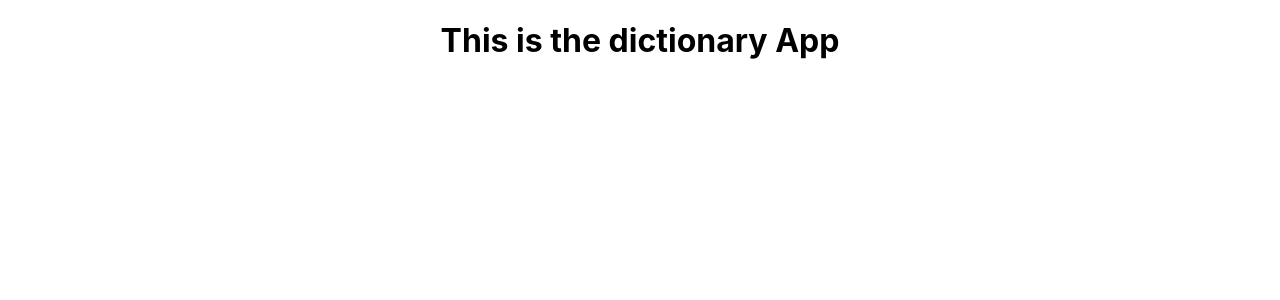
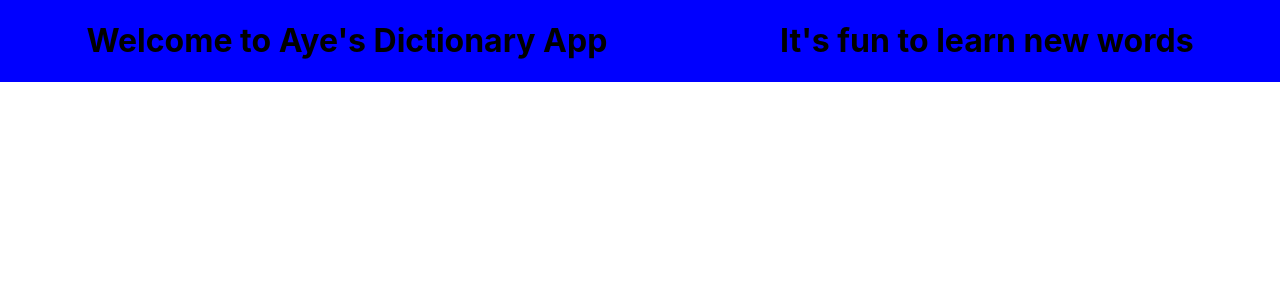
Before and after one commit to Alaska01/Dictionary-App, a React (Create React App) app: page / in a window 1280 px wide. Shown: the top 300 px of the page. Built offline with nearby package versions, Linux system fonts and the light colour scheme.

Commit message:
Create Navbar and Navbar styling

```diff
--- a/src/App.js
+++ b/src/App.js
@@ -1,12 +1,10 @@
-import logo from './logo.svg';
 import './App.css';
+import Navbar from './components/Navbar';
 
 function App() {
   return (
     <div className="App">
-      <h1>
-        This is the dictionary App
-      </h1>
+      <Navbar />
     </div>
   );
 }
--- /dev/null
+++ b/src/components/Navbar.js
@@ -0,0 +1,15 @@
+import React from 'react';
+import '../styles/Navbar.css'
+// import Navbar from './Navbar';
+function Navbar() {
+  return (
+    <>
+      <div className='navigation'>
+        <h1>Welcome to Aye's Dictionary App</h1>
+        <h1>It's fun to learn new words</h1>
+      </div>
+    </>
+   );
+}
+
+export default Navbar;
--- a/src/index.js
+++ b/src/index.js
@@ -2,7 +2,6 @@ import React from 'react';
 import ReactDOM from 'react-dom/client';
 import './index.css';
 import App from './App';
-import reportWebVitals from './reportWebVitals';
 
 const root = ReactDOM.createRoot(document.getElementById('root'));
 root.render(
@@ -14,4 +13,3 @@ root.render(
 // If you want to start measuring performance in your app, pass a function
 // to log results (for example: reportWebVitals(console.log))
 // or send to an analytics endpoint. Learn more: https://bit.ly/CRA-vitals
-reportWebVitals();
--- a/src/reportWebVitals.js
+++ /dev/null
@@ -1,13 +0,0 @@
-const reportWebVitals = onPerfEntry => {
-  if (onPerfEntry && onPerfEntry instanceof Function) {
-    import('web-vitals').then(({ getCLS, getFID, getFCP, getLCP, getTTFB }) => {
-      getCLS(onPerfEntry);
-      getFID(onPerfEntry);
-      getFCP(onPerfEntry);
-      getLCP(onPerfEntry);
-      getTTFB(onPerfEntry);
-    });
-  }
-};
-
-export default reportWebVitals;
--- /dev/null
+++ b/src/styles/Navbar.css
@@ -0,0 +1,7 @@
+.navigation{
+  background-color: blue;
+  display: flex;
+  box-sizing: border-box;
+  flex-direction: row;
+  justify-content: space-around;
+}
```
Also changed, not shown: src/logo.svg (deleted).
